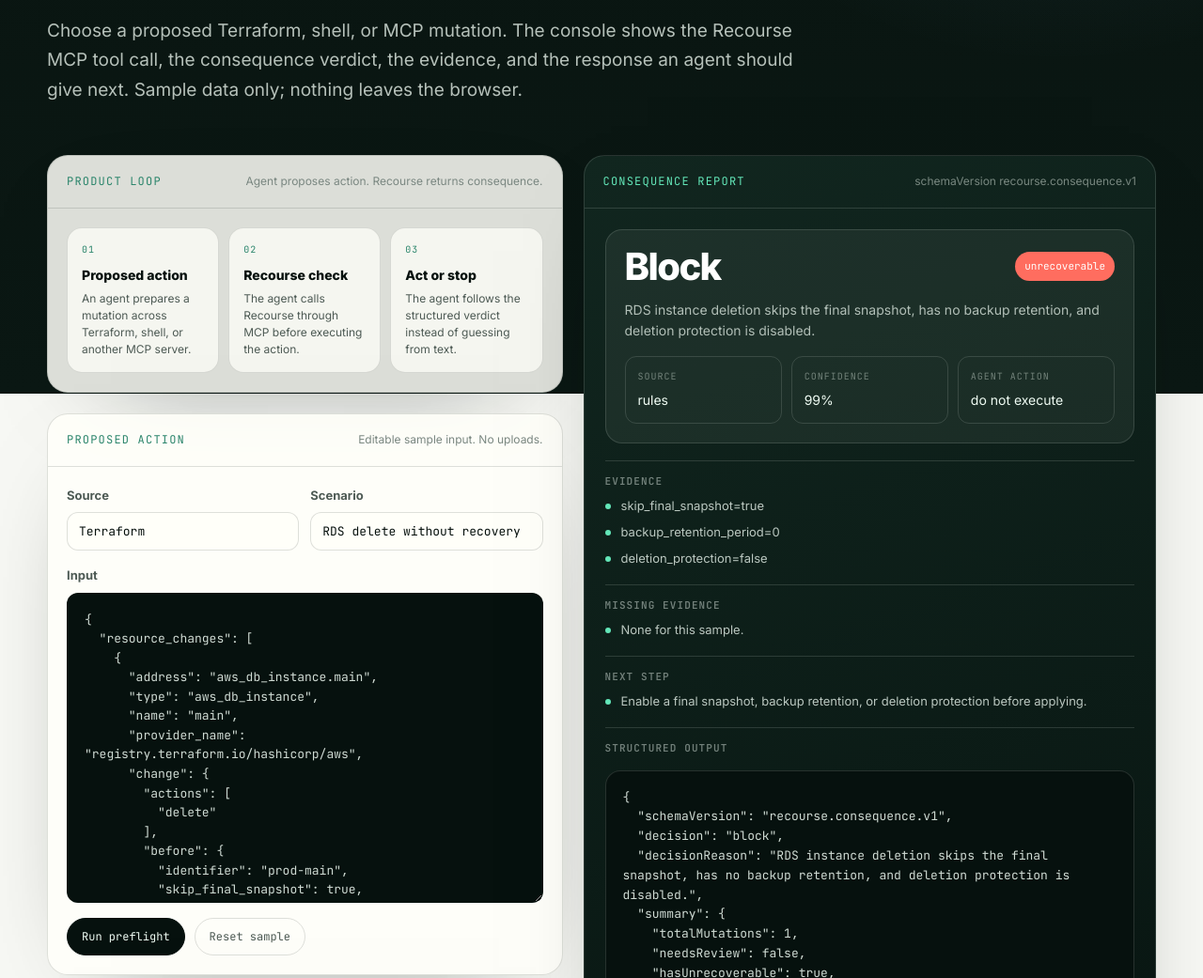
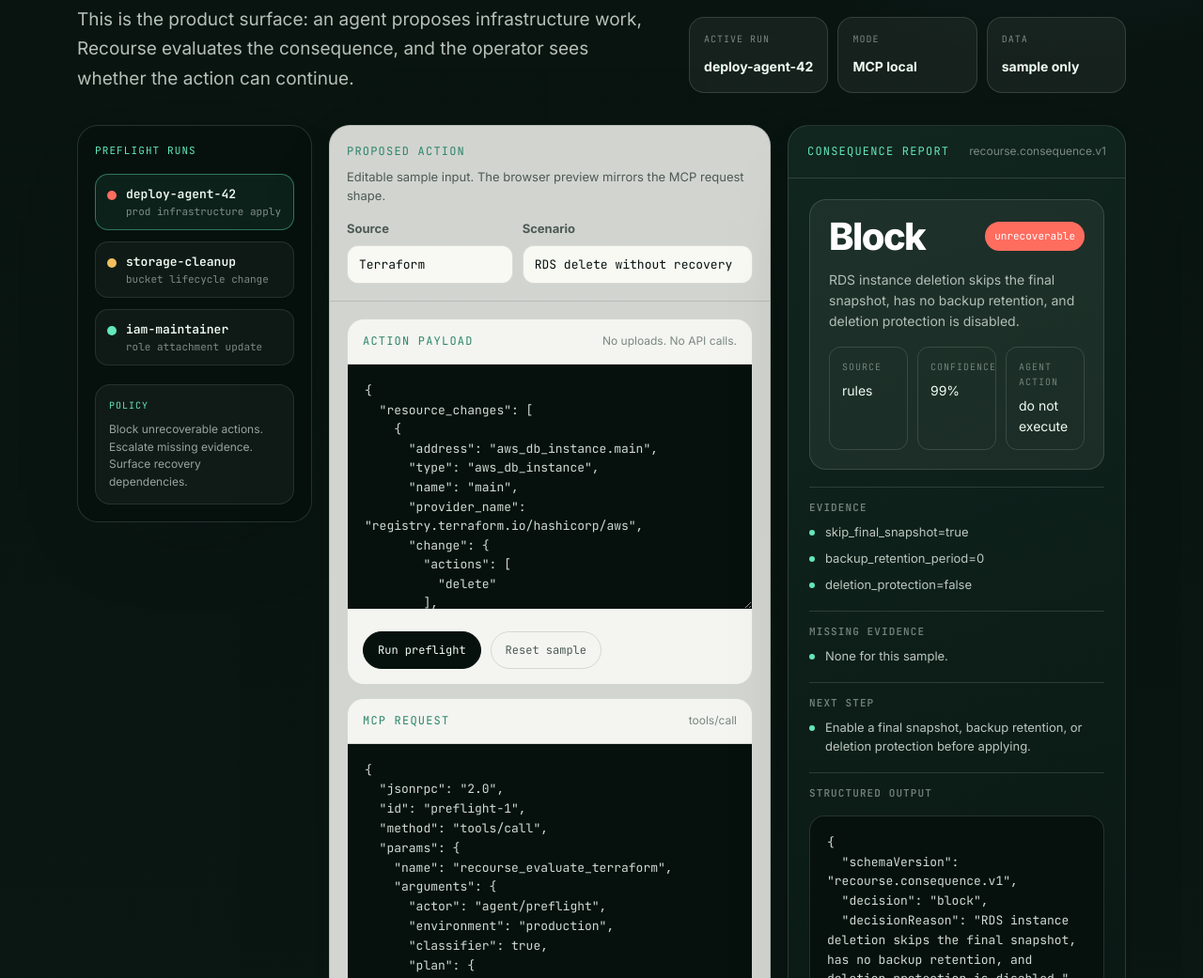
Before and after one commit to recourseOS/recourse, a website: page docs/playground.html in a window 1280 px wide. Shown: the part 445-1486 px from the top of the page at 94% size. Drawn offline with Linux system fonts and the light colour scheme.

Commit message:
Make playground a product dashboard

```diff
--- a/docs/playground.html
+++ b/docs/playground.html
@@ -11,7 +11,7 @@
 <link href="https://fonts.googleapis.com/css2?family=Inter:wght@400;500;600;700;800;900&family=JetBrains+Mono:wght@400;500;600&display=swap" rel="stylesheet" />
 <link rel="stylesheet" href="site.css" />
 </head>
-<body>
+<body class="product-page">
 <nav class="container site-nav">
   <a href="/" class="brand" aria-label="RecourseOS home">
     <svg class="brand-mark" viewBox="0 0 100 100" fill="none" xmlns="http://www.w3.org/2000/svg" aria-hidden="true">
@@ -36,45 +36,47 @@
   </div>
 </nav>
 
-<header class="container play-header">
-  <div class="eyebrow">agent preflight console</div>
-  <h1>See what an agent checks before it acts.</h1>
-  <p class="lede">Choose a proposed Terraform, shell, or MCP mutation. The console shows the Recourse MCP tool call, the consequence verdict, the evidence, and the response an agent should give next. Sample data only; nothing leaves the browser.</p>
+<header class="container product-hero">
+  <div>
+    <div class="eyebrow">RecourseOS Preflight</div>
+    <h1>Consequence dashboard for agent actions.</h1>
+    <p class="lede">This is the product surface: an agent proposes infrastructure work, Recourse evaluates the consequence, and the operator sees whether the action can continue.</p>
+  </div>
+  <div class="hero-metrics" aria-label="Preflight summary metrics">
+    <div><span>active run</span><strong>deploy-agent-42</strong></div>
+    <div><span>mode</span><strong>MCP local</strong></div>
+    <div><span>data</span><strong>sample only</strong></div>
+  </div>
 </header>
 
-<main class="container preflight-console" id="sandbox">
-  <div class="preflight-stack">
-    <section class="panel" aria-label="Agent preflight workflow">
-      <div class="panel-head">
-        <div class="panel-title">Product Loop</div>
-        <div class="safe-note">Agent proposes action. Recourse returns consequence.</div>
+<main class="container product-dashboard" id="sandbox">
+  <aside class="dash-sidebar" aria-label="Run queue">
+    <div class="sidebar-title">Preflight runs</div>
+    <button class="run-item active" type="button">
+      <span class="run-status block"></span>
+      <span><strong>deploy-agent-42</strong><small>prod infrastructure apply</small></span>
+    </button>
+    <button class="run-item" type="button">
+      <span class="run-status warn"></span>
+      <span><strong>storage-cleanup</strong><small>bucket lifecycle change</small></span>
+    </button>
+    <button class="run-item" type="button">
+      <span class="run-status allow"></span>
+      <span><strong>iam-maintainer</strong><small>role attachment update</small></span>
+    </button>
+    <div class="sidebar-card">
+      <div class="sidebar-card-label">Policy</div>
+      <p>Block unrecoverable actions. Escalate missing evidence. Surface recovery dependencies.</p>
     </div>
-      <div class="workflow">
-        <div class="workflow-step">
-          <div class="workflow-index">01</div>
-          <div class="workflow-title">Proposed action</div>
-          <div class="workflow-copy">An agent prepares a mutation across Terraform, shell, or another MCP server.</div>
+  </aside>
+
+  <section class="dash-main" aria-label="Preflight workspace">
+    <div class="dash-topbar">
+      <div>
+        <div class="panel-title">Proposed Action</div>
+        <p>Editable sample input. The browser preview mirrors the MCP request shape.</p>
       </div>
-        <div class="workflow-step">
-          <div class="workflow-index">02</div>
-          <div class="workflow-title">Recourse check</div>
-          <div class="workflow-copy">The agent calls Recourse through MCP before executing the action.</div>
-        </div>
-        <div class="workflow-step">
-          <div class="workflow-index">03</div>
-          <div class="workflow-title">Act or stop</div>
-          <div class="workflow-copy">The agent follows the structured verdict instead of guessing from text.</div>
-        </div>
-      </div>
-    </section>
-
-    <section class="panel" aria-label="Mutation input">
-      <div class="panel-head">
-        <div class="panel-title">Proposed Action</div>
-        <div class="safe-note">Editable sample input. No uploads.</div>
-      </div>
-      <div class="controls">
-        <div class="control-row">
+      <div class="dash-controls">
         <label>
           Source
           <select id="source-select" aria-label="Source">
@@ -88,36 +90,43 @@
           <select id="scenario-select" aria-label="Scenario"></select>
         </label>
       </div>
-        <label>
-          Input
+    </div>
+
+    <div class="dash-grid">
+      <section class="dash-panel action-panel">
+        <div class="panel-head compact">
+          <div class="panel-title">Action payload</div>
+          <div class="safe-note">No uploads. No API calls.</div>
+        </div>
         <textarea id="input" spellcheck="false" aria-label="Mutation input"></textarea>
-        </label>
         <div class="actions">
           <button id="evaluate" type="button">Run preflight</button>
           <button id="reset" type="button" class="secondary">Reset sample</button>
         </div>
+      </section>
+
+      <section class="dash-panel mcp-panel" aria-label="MCP tool call">
+        <div class="panel-head compact">
+          <div class="panel-title">MCP request</div>
+          <div class="safe-note">tools/call</div>
+        </div>
+        <pre id="mcp-call"></pre>
+      </section>
+
+      <section class="dash-panel agent-panel" aria-label="Agent response">
+        <div class="panel-head compact">
+          <div class="panel-title">Agent response</div>
+          <div class="safe-note">what gets said next</div>
+        </div>
+        <p id="agent-response"></p>
+      </section>
     </div>
   </section>
 
-    <section class="panel" aria-label="MCP tool call">
-      <div class="panel-head">
-        <div class="panel-title">MCP Tool Call</div>
-        <div class="safe-note">What the agent sends to Recourse.</div>
-      </div>
-      <div class="mcp-preview">
-        <pre id="mcp-call"></pre>
-        <div class="agent-response">
-          <div class="agent-response-title">Agent response</div>
-          <p id="agent-response"></p>
-        </div>
-      </div>
-    </section>
-  </div>
-
-  <aside class="panel result" aria-label="Consequence report">
+  <aside class="dash-inspector result" aria-label="Consequence report">
     <div class="panel-head">
       <div class="panel-title">Consequence Report</div>
-      <div class="safe-note">schemaVersion recourse.consequence.v1</div>
+      <div class="safe-note">recourse.consequence.v1</div>
     </div>
     <div class="result-body" id="result"></div>
   </aside>
--- a/docs/site.css
+++ b/docs/site.css
@@ -30,6 +30,12 @@ body {
   color: var(--ink);
   font-family: "Inter", system-ui, -apple-system, BlinkMacSystemFont, sans-serif;
   line-height: 1.58;
+}
+.product-page {
+  background:
+    radial-gradient(circle at 18% -12%, rgba(99, 230, 184, 0.24), transparent 34rem),
+    radial-gradient(circle at 88% 0%, rgba(130, 183, 255, 0.14), transparent 32rem),
+    linear-gradient(180deg, #08130f 0%, #0b1814 100%);
 }
 
 .top-band {
@@ -545,6 +551,195 @@ tr:last-child td { border-bottom: 0; }
   align-items: start;
   padding: 0 0 88px;
 }
+.product-hero {
+  color: #effbf3;
+  padding: 72px 32px 34px;
+  display: grid;
+  grid-template-columns: minmax(0, 1fr) auto;
+  gap: 30px;
+  align-items: end;
+}
+.product-hero h1 {
+  margin: 18px 0 18px;
+  max-width: 13ch;
+}
+.product-hero .lede { max-width: 62ch; }
+.hero-metrics {
+  display: grid;
+  grid-template-columns: repeat(3, minmax(0, 1fr));
+  gap: 10px;
+  min-width: min(520px, 100%);
+}
+.hero-metrics div {
+  border: 1px solid var(--line-dark);
+  border-radius: 16px;
+  background: rgba(236, 247, 239, 0.06);
+  padding: 15px;
+}
+.hero-metrics span {
+  display: block;
+  font-family: "JetBrains Mono", monospace;
+  font-size: 10px;
+  letter-spacing: 0.1em;
+  text-transform: uppercase;
+  color: rgba(236, 247, 239, 0.48);
+  margin-bottom: 8px;
+}
+.hero-metrics strong {
+  color: #effbf3;
+  font-size: 14px;
+}
+.product-dashboard {
+  display: grid;
+  grid-template-columns: 250px minmax(0, 1fr) minmax(360px, 0.66fr);
+  gap: 18px;
+  align-items: start;
+  padding-bottom: 88px;
+}
+.dash-sidebar,
+.dash-main,
+.dash-inspector {
+  border: 1px solid var(--line);
+  border-radius: 22px;
+  box-shadow: var(--shadow);
+  min-width: 0;
+}
+.dash-sidebar {
+  background: var(--night);
+  border-color: var(--line-dark);
+  color: rgba(236, 247, 239, 0.78);
+  padding: 18px;
+  display: grid;
+  gap: 12px;
+}
+.sidebar-title {
+  font-family: "JetBrains Mono", monospace;
+  font-size: 11px;
+  letter-spacing: 0.1em;
+  text-transform: uppercase;
+  color: var(--green);
+  margin-bottom: 4px;
+}
+.run-item {
+  width: 100%;
+  border: 1px solid rgba(236, 247, 239, 0.1);
+  border-radius: 14px;
+  background: rgba(236, 247, 239, 0.04);
+  color: rgba(236, 247, 239, 0.8);
+  padding: 12px;
+  display: grid;
+  grid-template-columns: auto minmax(0, 1fr);
+  gap: 10px;
+  align-items: start;
+  text-align: left;
+}
+.run-item.active {
+  border-color: rgba(99, 230, 184, 0.42);
+  background: rgba(99, 230, 184, 0.08);
+}
+.run-item strong,
+.run-item small {
+  display: block;
+  overflow: hidden;
+  text-overflow: ellipsis;
+  white-space: nowrap;
+}
+.run-item strong { color: #effbf3; font-size: 13px; }
+.run-item small { color: rgba(236, 247, 239, 0.5); font-size: 11px; margin-top: 3px; }
+.run-status {
+  width: 10px;
+  height: 10px;
+  border-radius: 50%;
+  margin-top: 5px;
+  background: var(--green);
+}
+.run-status.block { background: var(--red); }
+.run-status.warn { background: var(--amber); }
+.run-status.allow { background: var(--green); }
+.sidebar-card {
+  margin-top: 8px;
+  border: 1px solid rgba(236, 247, 239, 0.1);
+  border-radius: 16px;
+  background: rgba(236, 247, 239, 0.045);
+  padding: 14px;
+}
+.sidebar-card-label {
+  font-family: "JetBrains Mono", monospace;
+  font-size: 10px;
+  letter-spacing: 0.1em;
+  text-transform: uppercase;
+  color: var(--green);
+  margin-bottom: 8px;
+}
+.sidebar-card p { font-size: 12px; line-height: 1.55; color: rgba(236, 247, 239, 0.62); }
+.dash-main {
+  background: rgba(255, 255, 250, 0.82);
+  overflow: hidden;
+}
+.dash-topbar {
+  border-bottom: 1px solid var(--line);
+  padding: 18px;
+  display: grid;
+  grid-template-columns: 1fr;
+  gap: 14px;
+}
+.dash-topbar p {
+  color: var(--ink-soft);
+  font-size: 13px;
+  margin-top: 7px;
+}
+.dash-controls {
+  display: grid;
+  grid-template-columns: 0.72fr 1fr;
+  gap: 10px;
+}
+.dash-grid {
+  display: grid;
+  grid-template-columns: 1fr;
+  gap: 14px;
+  padding: 18px;
+}
+.dash-panel {
+  border: 1px solid var(--line);
+  border-radius: 18px;
+  background: rgba(255, 255, 250, 0.76);
+  min-width: 0;
+  overflow: hidden;
+}
+.panel-head.compact { padding: 14px 16px; }
+.action-panel {
+  padding-bottom: 16px;
+}
+.action-panel textarea {
+  border: 0;
+  border-radius: 0;
+  min-height: 260px;
+}
+.action-panel .actions { padding: 16px 16px 0; }
+.mcp-panel pre {
+  margin: 0;
+  border: 0;
+  border-radius: 0;
+  max-height: 300px;
+  overflow: auto;
+}
+.agent-panel p {
+  padding: 18px;
+  color: var(--ink-soft);
+  font-size: 14px;
+  line-height: 1.65;
+}
+.dash-inspector {
+  overflow: hidden;
+}
+.product-page footer {
+  border-top-color: var(--line-dark);
+  color: rgba(236, 247, 239, 0.48);
+}
+.product-page footer a {
+  color: rgba(236, 247, 239, 0.7);
+  border-bottom-color: var(--line-dark);
+}
 .preflight-console {
   display: grid;
   grid-template-columns: minmax(0, 0.9fr) minmax(420px, 1fr);
@@ -777,6 +972,9 @@ footer a:hover { color: var(--ink); border-bottom-color: #2b856b; }
 @media (max-width: 980px) {
   body { background: linear-gradient(180deg, #08130f 0%, #0b1814 50rem, var(--paper) 50rem, var(--paper) 100%); }
   .hero, .split, .sandbox, .doc-shell { grid-template-columns: 1fr; }
+  .product-hero, .product-dashboard, .dash-topbar, .dash-grid { grid-template-columns: 1fr; }
+  .product-hero { align-items: start; }
+  .hero-metrics { min-width: 0; }
   .preflight-console { grid-template-columns: 1fr; }
   .hero { gap: 34px; padding-top: 72px; }
   .product-shell { min-height: auto; }
@@ -796,7 +994,11 @@ footer a:hover { color: var(--ink); border-bottom-color: #2b856b; }
   .hero, .doc-header, .play-header { padding-top: 56px; }
   .install-line { width: 100%; overflow-x: auto; border-radius: 16px; align-items: flex-start; }
   .install-line .cmd { font-size: 11px; }
-  .signal-grid, .card-grid, .control-row, .facts, .facts.three, .workflow { grid-template-columns: 1fr; }
+  .signal-grid, .card-grid, .control-row, .facts, .facts.three, .workflow, .hero-metrics, .dash-controls { grid-template-columns: 1fr; }
+  .product-hero { padding-top: 56px; }
+  .product-dashboard { padding-bottom: 58px; }
+  .dash-sidebar { gap: 10px; }
+  .action-panel textarea { min-height: 300px; }
   .status-top, .decision-top, .panel-head { flex-direction: column; align-items: flex-start; }
   .safe-note { text-align: left; }
   .verdict-row { grid-template-columns: 18px minmax(0, 1fr); }
```
Lines whose indentation alone changed are shown as unchanged.
